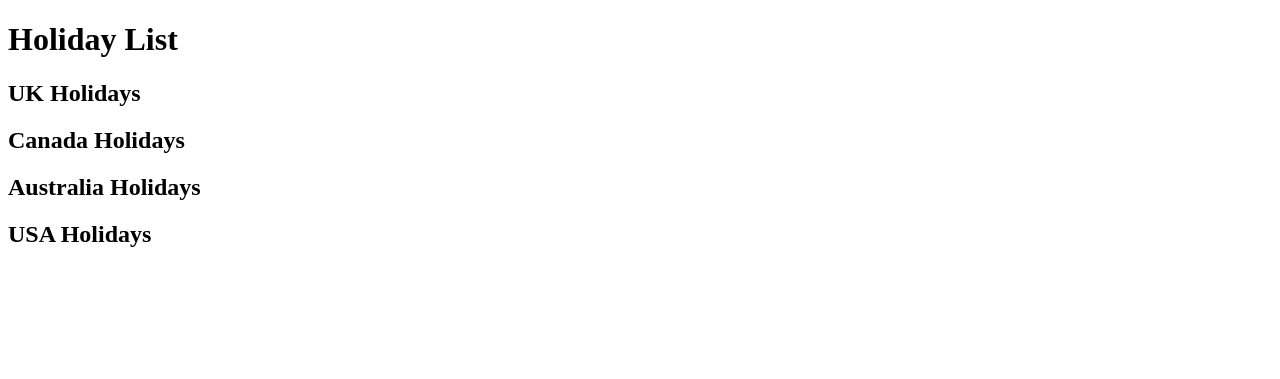
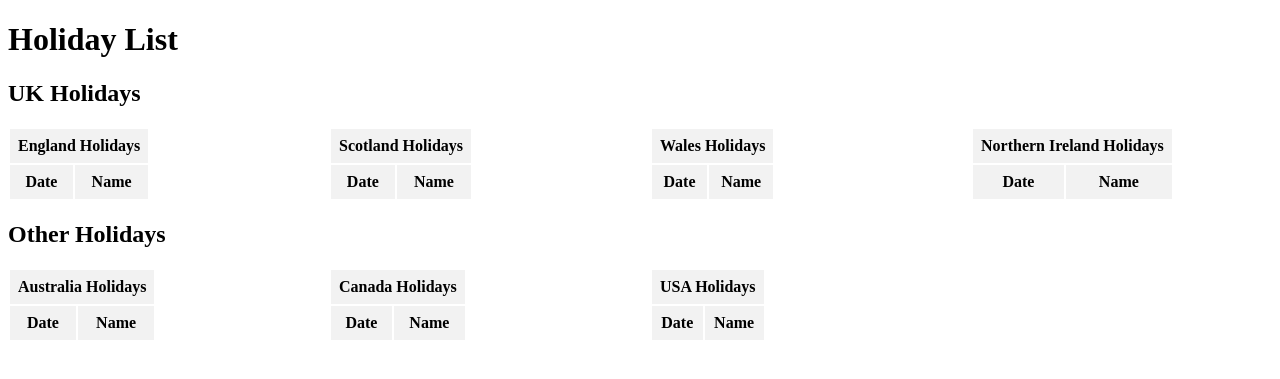
Before and after one commit to GenericName192/Iain-David-LeaveApp, a Django app: template leaveApp/WYWMLeaveApp/templates/WYWMLeaveApp/holiday_list.html in a window 1280 px wide. Shown: the top 379 px of the page. Run offline with Django 4.2, Linux system fonts and the light colour scheme; the template is opened without the code that fills it, so the values that code supplies are empty.

Commit message:
added updated holiday page

```diff
--- a/leaveApp/WYWMLeaveApp/templates/WYWMLeaveApp/holiday_list.html
+++ b/leaveApp/WYWMLeaveApp/templates/WYWMLeaveApp/holiday_list.html
@@ -2,36 +2,170 @@
 <html>
 <head>
     <title>Holiday List</title>
+    <style>
+        /* Apply grid layout to tables */
+        table {
+            display: grid;
+            grid-template-columns: auto auto;
+            gap: 10px;
+            margin-bottom: 20px;
+        }
+
+        /* Style table header cells */
+        th {
+            background-color: #f2f2f2;
+            padding: 8px;
+            text-align: center;
+            font-weight: bold;
+        }
+
+        /* Style table data cells */
+        td {
+            padding: 8px;
+            border: 1px solid #ddd;
+        }
+
+        /* Add some spacing around headings */
+        h2 {
+            margin-top: 20px;
+        }
+
+        /* Style table container to align tables */
+        #england-table,
+        #scotland-table,
+        #wales-table,
+        #northern-ireland-table,
+        #australia-table,
+        #canada-table,
+        #usa-table {
+            display: contents;
+            margin-bottom: 0; /* Remove margin for individual tables */
+        }
+
+        /* containers to wrap tables */
+        .uk-container,
+        .other-container {
+            display: grid;
+            grid-template-columns: 1fr 1fr 1fr 1fr; /* Equal width columns for UK tables */
+            gap: 20px; /* Gap between the tables */
+            margin-bottom: 20px;
+        }
+    </style>
 </head>
 <body>
-    <h1>{{test}}</h1>
     <h1>Holiday List</h1>
+
     <h2>UK Holidays</h2>
-    <ul>
-      {% for date, name in uk_holidays %}
-      <li>{{ date }}: {{ name }}</li>
+  <div class="uk-container">
+        <table id="england-table">
+            <tr class="country-name-row">
+                <th colspan="2">England Holidays</th>
+            </tr>
+            <tr>
+                <th>Date</th>
+                <th>Name</th>
+            </tr>
+        {% for date, name in eng_holidays %}
+            <tr>
+                <td>{{ date }}</td>
+                <td>{{ name }}</td>
+            </tr>
         {% endfor %}
-    </ul>
+        </table>
+        <table id="scotland-table">
+            <tr class="country-name-row">
+                <th colspan="2">Scotland Holidays</th>
+            </tr>
+             <tr>
+            <th>Date</th>
+            <th>Name</th>
+        </tr>
+        {% for date, name in sct_holidays %}
+            <tr>
+                <td>{{ date }}</td>
+                <td>{{ name }}</td>
+            </tr>
+        {% endfor %}
+        </table>
+        <table id="wales-table">
+            <tr class="country-name-row">
+                <th colspan="2">Wales Holidays</th>
+            </tr>
+             <tr>
+            <th>Date</th>
+            <th>Name</th>
+        </tr>
+        {% for date, name in wls_holidays %}
+            <tr>
+                <td>{{ date }}</td>
+                <td>{{ name }}</td>
+            </tr>
+        {% endfor %}
+        </table>
+        <table id="northern-ireland-table">
+            <tr class="country-name-row">
+                <th colspan="2">Northern Ireland Holidays</th>
+            </tr>
+             <tr>
+            <th>Date</th>
+            <th>Name</th>
+        </tr>
+        {% for date, name in nir_holidays %}
+            <tr>
+                <td>{{ date }}</td>
+                <td>{{ name }}</td>
+            </tr>
+        {% endfor %}
+        </table>
+    </div>
 
-    <h2>Canada Holidays</h2>
-    <ul>
+    <h2>Other Holidays</h2>
+    <div class="other-container">
+        <table id="australia-table">
+            <tr class="country-name-row">
+                <th colspan="2">Australia Holidays</th>
+            </tr>
+             <tr>
+            <th>Date</th>
+            <th>Name</th>
+        </tr>
+        {% for date, name in au_holidays %}
+            <tr>
+                <td>{{ date }}</td>
+                <td>{{ name }}</td>
+            </tr>
+        {% endfor %}
+        </table>
+        <table id="canada-table">
+            <tr class="country-name-row">
+                <th colspan="2">Canada Holidays</th>
+            </tr>
+             <tr>
+            <th>Date</th>
+            <th>Name</th>
+        </tr>
         {% for date, name in ca_holidays %}
-      <li>{{ date }}: {{ name }}</li>
+            <tr>
+                <td>{{ date }}</td>
+                <td>{{ name }}</td>
+            </tr>
         {% endfor %}
-    </ul>
-
-    <h2>Australia Holidays</h2>
-    <ul>
-      {% for date, name in au_holidays %}
-      <li>{{ date }}: {{ name }}</li>
+        </table>
+        <table id="usa-table">
+            <tr class="country-name-row">
+                <th colspan="2">USA Holidays</th>
+            </tr>
+             <tr>
+            <th>Date</th>
+            <th>Name</th>
+        </tr>
+        {% for date, name in us_holidays %}
+            <tr>
+                <td>{{ date }}</td>
+                <td>{{ name }}</td>
+            </tr>
         {% endfor %}
-    </ul>
-
-    <h2>USA Holidays</h2>
-    <ul>
-      {% for date, name in us_holidays %}
-      <li>{{ date }}: {{ name }}</li>
-      {% endfor %}
-    </ul>
+        </table>
+    </div>
 </body>
 </html>
```
Lines whose indentation alone changed are shown as unchanged.
